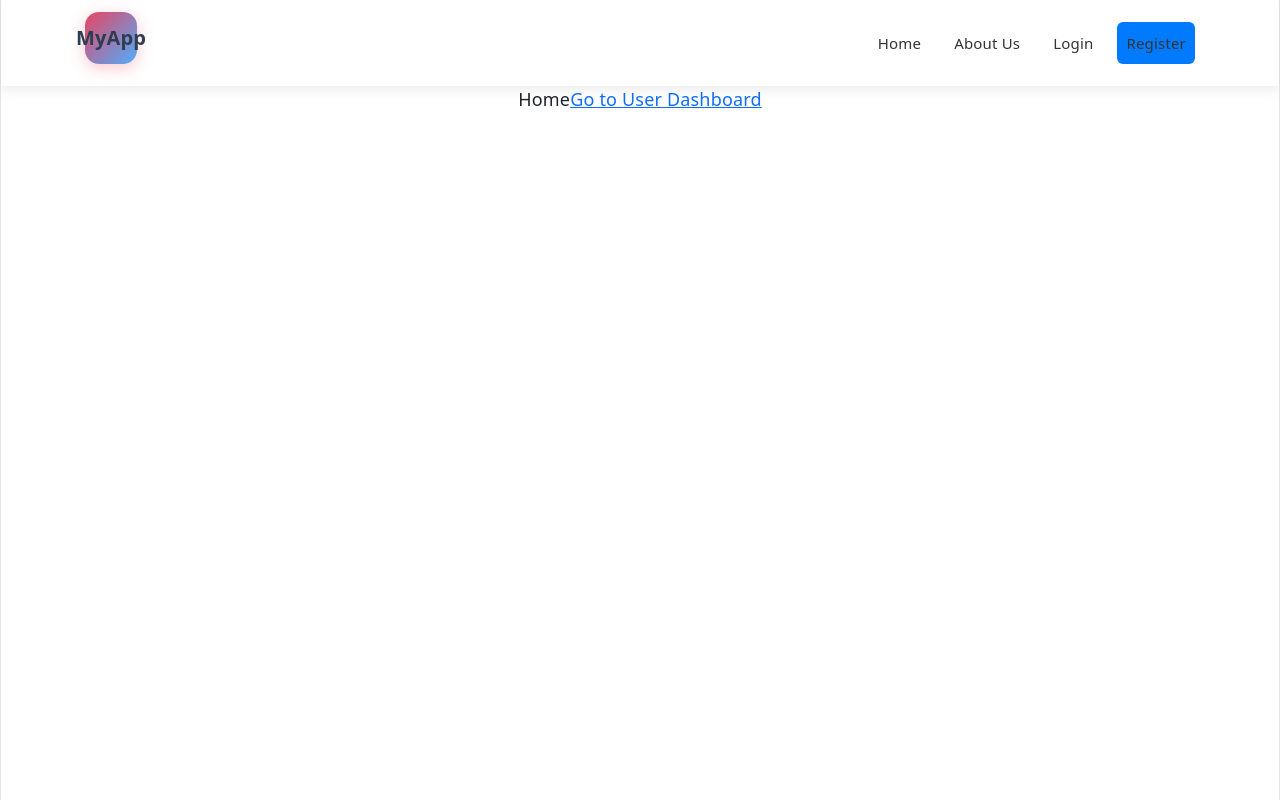
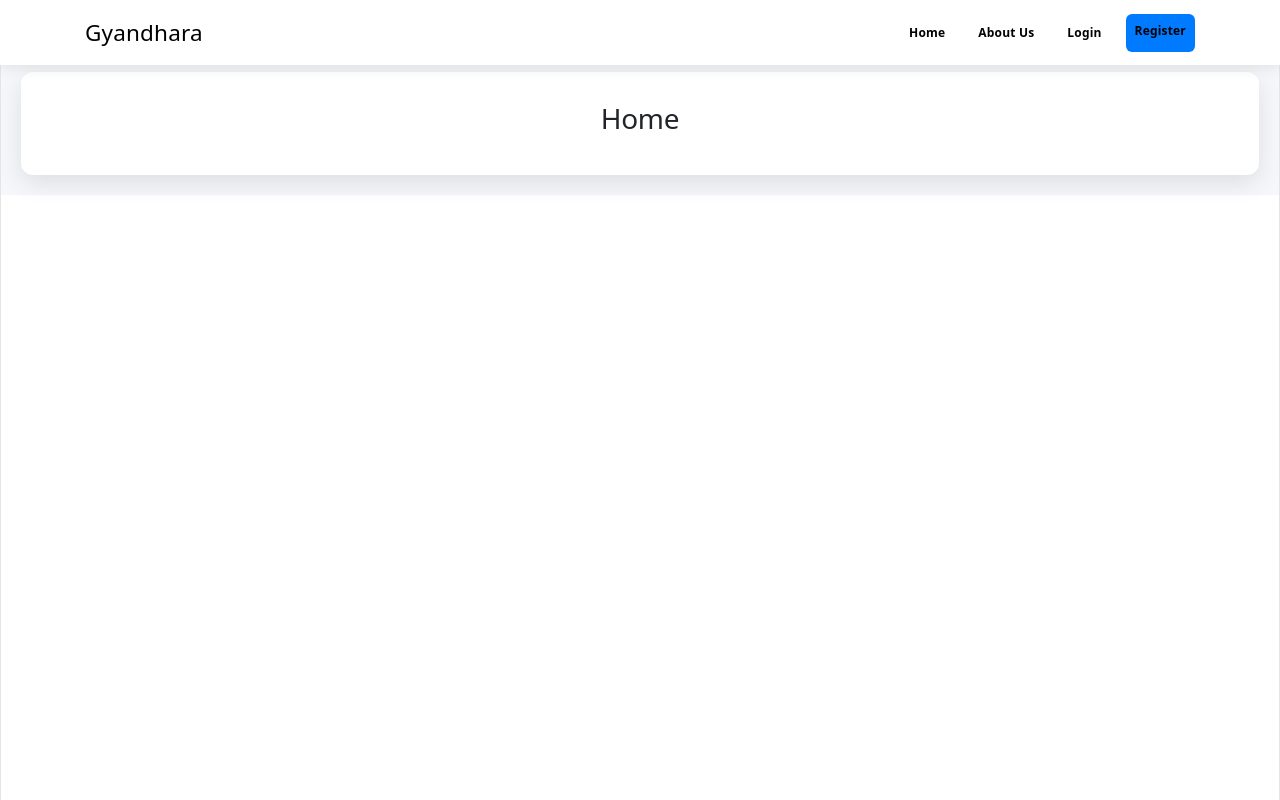
Before and after one commit to VAIBHAVTOMAR321/Gyandhara, a React (Vite) app: page / in a window 1280 px wide. Built offline with nearby package versions, Linux system fonts and the light colour scheme; the HTML template or start-up script is replaced by a standard one.

Commit message:
updated all file

```diff
--- a/src/App.jsx
+++ b/src/App.jsx
@@ -89,7 +89,7 @@ function AppContent() {
 }
 
 
-// ✅ Main App
+// Main App
 function App() {
   return (
     <AuthProvider>
--- /dev/null
+++ b/src/assets/css/home.css
@@ -0,0 +1,28 @@
+/* Full page wrapper */
+.home-wrapper {
+
+  background: #f5f7fa;
+  display: flex;
+  justify-content: center;
+  align-items: center;
+  margin-top: 52px;
+}
+
+/* Container (like bootstrap container) */
+.home-container {
+  width: 100%;
+
+  padding: 20px;
+}
+
+/* Box */
+.home-box {
+  background: #fff;
+  padding: 30px;
+  border-radius: 12px;
+
+  /* 🔥 shadow */
+  box-shadow: 0 8px 25px rgba(0, 0, 0, 0.1);
+
+  text-align: center;
+}
--- a/src/assets/css/navbar.css
+++ b/src/assets/css/navbar.css
@@ -15,9 +15,10 @@
 
 /* Links */
 .nav-links .nav-link {
-  color: #333 !important;
+  color: #000 !important;
+  font-weight: 600;
   margin-left: 15px;
-  font-size: 15px;
+  font-size: 12px;
   transition: 0.3s;
 }
 
@@ -30,7 +31,7 @@
 .register-btn {
   background: #007bff;
   color: #fff !important;
-  padding: 6px 12px;
+   padding: 8px 0px 0px 0px;
   border-radius: 6px;
   margin-left: 15px;
 }
--- a/src/components/all_login/login.css
+++ b/src/components/all_login/login.css
@@ -1,5 +1,5 @@
 .login-page {
-  min-height: 100vh;
+
   display: flex;
   align-items: center;
   justify-content: center;
@@ -7,6 +7,7 @@
   padding: 12px;
   position: relative;
   overflow: hidden;
+  margin-top: 60px;
 }
 
 .login-bg-pattern {
--- a/src/components/nav_bar/NavBar.jsx
+++ b/src/components/nav_bar/NavBar.jsx
@@ -7,10 +7,10 @@ import { Link } from "react-router-dom";
 import "../../assets/css/navbar.css"
 function NavBar() {
   return (
-    <Navbar expand="lg" className="custom-navbar">
+  <Navbar expand="lg" fixed="top" className="custom-navbar">
       <Container>
-        <Navbar.Brand as={Link} to="/" className="brand-logo">
-          MyApp
+        <Navbar.Brand as={Link} to="/" className="brand-logo-logo">
+        Gyandhara
         </Navbar.Brand>
 
         <Navbar.Toggle aria-controls="basic-navbar-nav" />
--- a/src/components/pages/Home.jsx
+++ b/src/components/pages/Home.jsx
@@ -1,17 +1,16 @@
 import React from 'react'
 import { Link } from 'react-router-dom'
-import NavBar from '../nav_bar/NavBar'
+import '../../assets/css/home.css' // 👈 add css file
 
 function Home() {
   return (
-    <div>
-
-      Home
-
-      <Link to="/UserDashboard">
-        Go to User Dashboard
-      </Link>
+   <div className="home-wrapper">
+  <div className="home-container">
+    <div className="home-box">
+      <h2>Home</h2>
     </div>
+  </div>
+</div>
   )
 }
 
--- a/src/components/registration/registration.css
+++ b/src/components/registration/registration.css
@@ -9,7 +9,7 @@
 }
 
 .registration-container {
-  min-height: 100vh;
+margin-top: 60px;
   background: #f5f5f5;
   display: flex;
   align-items: center;
```
